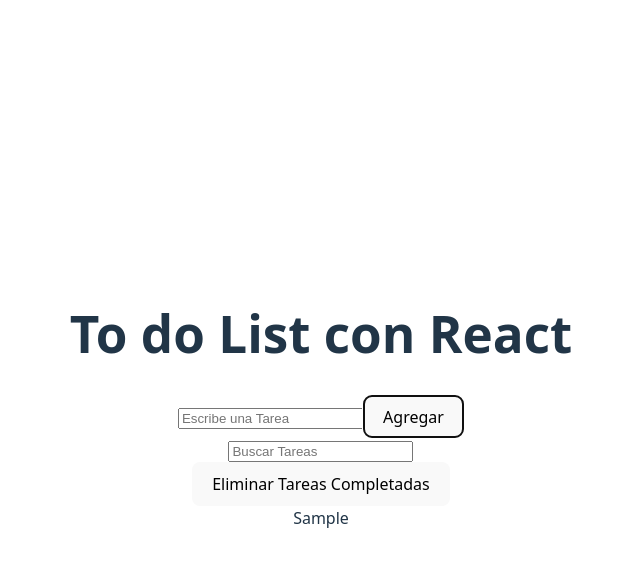
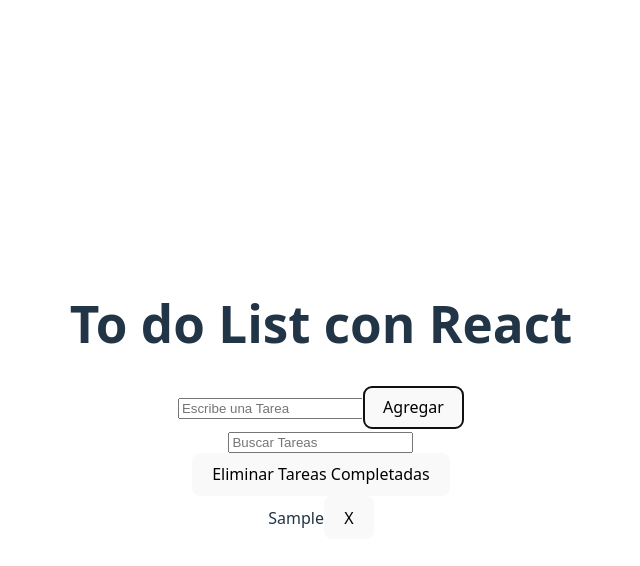
Before and after one commit to AlexFTF-art/To-Do-App-React, a React (Vite) app: page / in a window 1280 px wide. Both pictures are taken after typing "Sample" into the empty fields and a click on the button "Agregar". Shown: the top 566 px of the page, without its empty margins (319-959 px from the left). Built offline with nearby package versions, Linux system fonts and the light colour scheme.

Commit message:
Btn eliminar tareas

```diff
--- a/src/App.jsx
+++ b/src/App.jsx
@@ -36,6 +36,12 @@
     localStorage.setItem("tasks", JSON.stringify(updatedTasks));
   }
 
+  const deleteTask = (id) => {
+    const updatedTasks = tasks.filter(t => t.id !== id);
+    setTasks(updatedTasks);
+    localStorage.setItem("tasks", JSON.stringify(updatedTasks));
+  }
+
   const orderedTasks = [...tasks].sort((a, b) => a.complete - b.complete);
   const filterTasks = orderedTasks.filter(t => t.text.toLowerCase().includes(filter.toLowerCase()));
 
@@ -65,7 +71,12 @@
         {/* Contenedor agregar map y classname*/}
         <div>
           {filterTasks.map((task) => (
-           <TaskItem key={task.id} task={task} toggleComplete={toggleComplete}/>
+           <TaskItem
+            key={task.id}
+            task={task}
+            toggleComplete={toggleComplete}
+            deleteTask={deleteTask}
+           />
           ))}
         </div>
       </div>
--- a/src/components/TaskItem.jsx
+++ b/src/components/TaskItem.jsx
@@ -1,13 +1,21 @@
 
 
-const TaskItem = ({ task, toggleComplete }) => {
+const TaskItem = ({ task, toggleComplete, deleteTask }) => {
   return (
     <div
       className={`task ${task.complete ? "completada" : ""}`}
       style={{ backgroundColor: task.color }}
       onClick={() => toggleComplete(task.id)}
     >
-      {task.text}
+      <span>
+        {task.text}
+      </span>
+
+      <button onClick={(e) => {
+        e.stopPropagation();
+        deleteTask(task.id);
+      }}>X</button>
+
     </div>
   );
 };
```
